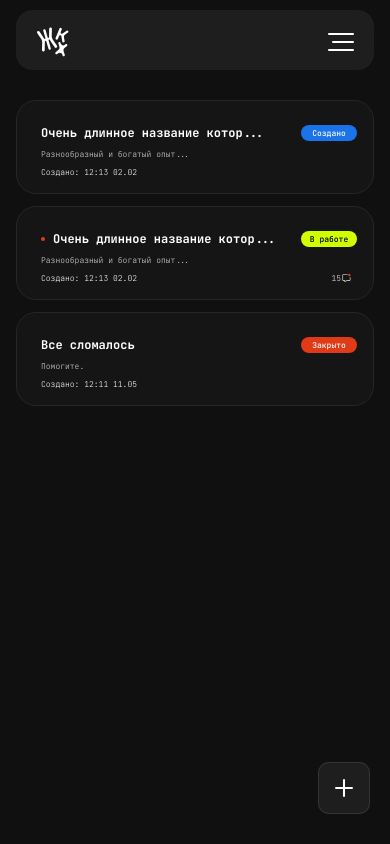
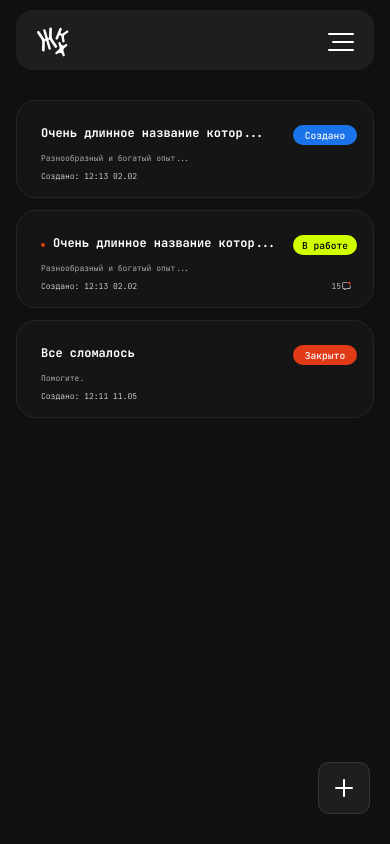
Before and after one commit to g00day/ComunalServicesFrontend, a React (Vite) app in the folder my-react-app/: page /appeals in a window 390 px wide. Shown: the top 844 px of the page. Built offline with nearby package versions, Linux system fonts and the light colour scheme.

Commit message:
updated badges

```diff
--- a/my-react-app/src/components/ui/badges/TaskStatus/TaskStatus.module.css
+++ b/my-react-app/src/components/ui/badges/TaskStatus/TaskStatus.module.css
@@ -4,7 +4,7 @@
         justify-content: center;
         align-items: center;
         white-space: nowrap;
-        padding: 0.25rem 0.5rem 0.25rem 0.5rem;
+        padding: 0.35rem 0.6rem 0.35rem 0.6rem;
         border-radius: 1rem;
         max-width: 6rem;
         max-height: 2rem;
@@ -74,12 +74,12 @@
         justify-content: center;
         align-items: center;
         white-space: nowrap;
-        padding: 0.25rem 0.5rem 0.25rem 0.5rem;
+        padding: 0.35rem 0.6rem 0.35rem 0.6rem;
         border-radius: 1rem;
-        max-width: 3.5rem;
-        max-height: 1rem;
+        max-width: 4rem;
+        max-height: 1.25rem;
         font-family: 'JetBrains Mono', monospace;
-        font-size: 0.5rem;
+        font-size: 0.6rem;
         width: 100%;
         font-weight: 500;
         background-color: #1A73E8;
@@ -91,12 +91,12 @@
         justify-content: center;
         align-items: center;
         white-space: nowrap;
-        max-width: 3.5rem;
-        max-height: 1rem;
-        padding: 0.25rem 0.5rem 0.25rem 0.5rem;
+        max-width: 4rem;
+        max-height: 1.25rem;
+        padding: 0.35rem 0.6rem 0.35rem 0.6rem;
         border-radius: 1rem;
         font-family: 'JetBrains Mono', monospace;
-        font-size: 0.5rem;
+        font-size: 0.6rem;
         width: 100%;
         font-weight: 500;
         background-color: #D0FF00;
@@ -108,12 +108,12 @@
         justify-content: center;
         align-items: center;
         white-space: nowrap;
-        max-width: 3.5rem;
-        max-height: 1rem;
-        padding: 0.25rem 0.5rem 0.25rem 0.5rem;
+        max-width: 4rem;
+        max-height: 1.25rem;
+        padding: 0.35rem 0.6rem 0.35rem 0.6rem;
         border-radius: 1rem;
         font-family: 'JetBrains Mono', monospace;
-        font-size: 0.5rem;
+        font-size: 0.6rem;
         width: 100%;
         font-weight: 500;
         background-color: #E03B16;
@@ -125,12 +125,12 @@
         justify-content: center;
         align-items: center;
         white-space: nowrap;
-        max-width: 3.5rem;
-        max-height: 1rem;
-        padding: 0.25rem 0.5rem 0.25rem 0.5rem;
+        max-width: 4rem;
+        max-height: 1.25rem;
+        padding: 0.35rem 0.6rem 0.35rem 0.6rem;
         border-radius: 1rem;
         font-family: 'JetBrains Mono', monospace;
-        font-size: 0.5rem;
+        font-size: 0.6rem;
         width: 100%;
         font-weight: 500;
         background-color: #FF0000;
```
